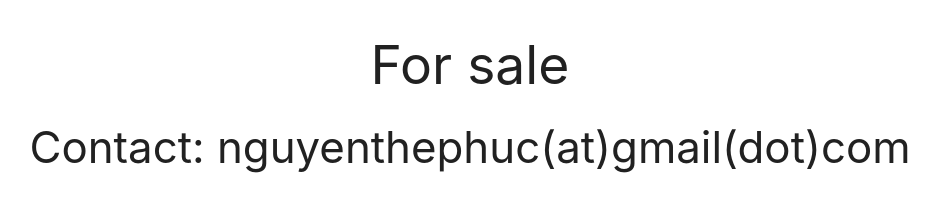
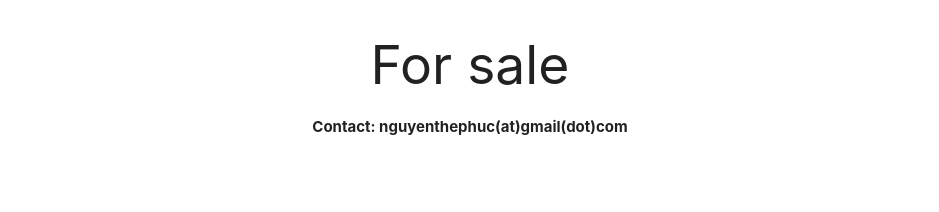
Before and after one commit to nguyenthephuc/urlz.io, a plain HTML site: page index.html in a window 1280 px wide. Shown: the whole page, without its empty margins (170-1109 px from the left). Drawn offline with nearby package versions, Linux system fonts and the light colour scheme.

Commit message:
Update index.html

```diff
--- a/index.html
+++ b/index.html
@@ -15,7 +15,7 @@
 <body>
     <div class="row" align="center">
     <h2>For sale</h2>
-    <h3>Contact: nguyenthephuc(at)gmail(dot)com</h3>
+    <b>Contact: nguyenthephuc(at)gmail(dot)com</b>
     </div>
 </body>
 
```
